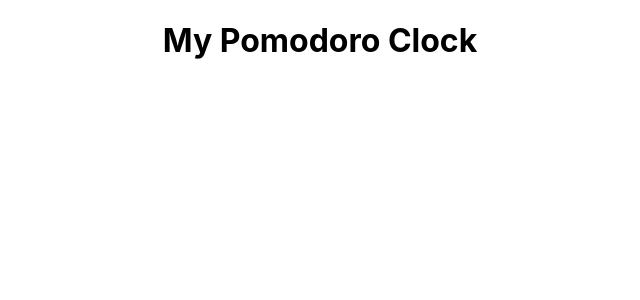
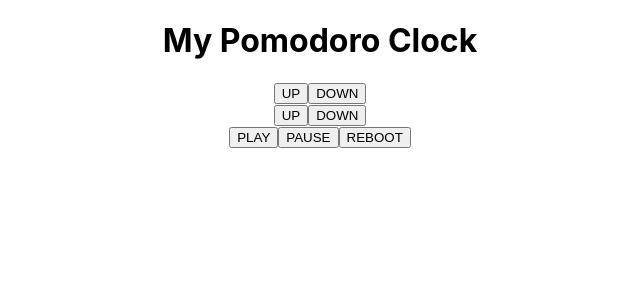
Before and after one commit to Jizga/Pomodoro-Clock, a React (Create React App) app: page / in a window 1280 px wide. Shown: the top 300 px of the page, without its empty margins (320-960 px from the left). Built offline with nearby package versions, Linux system fonts and the light colour scheme.

Commit message:
add buttons' structure

```diff
--- a/src/App.js
+++ b/src/App.js
@@ -1,6 +1,6 @@
 import React from "react";
+import Controller from "./Components/Controller";
 import Display from "./Components/Display";
-import Controller from "./Components/Controller";
 import Buttons from "./Components/Buttons";
 import "./App.css";
 
--- a/src/Components/Buttons.js
+++ b/src/Components/Buttons.js
@@ -1,9 +1,11 @@
 import React from 'react'
 
-export default function Buttons() {
+export default function Buttons(props) {
     return (
-        <div>
-
+        <div className="btns">
+            <button>PLAY</button>
+            <button>PAUSE</button>
+            <button>REBOOT</button>
         </div>
     )
 }
--- a/src/Components/Controller.js
+++ b/src/Components/Controller.js
@@ -1,9 +1,10 @@
 import React from 'react'
 
-export default function Controller() {
+export default function Controller(props) {
     return (
-        <div>
-
+        <div className="controller">
+            <button>UP</button>
+            <button>DOWN</button>
         </div>
     )
 }
--- a/src/Components/Display.js
+++ b/src/Components/Display.js
@@ -1,11 +1,5 @@
-const { createFactory } = require("react");
-
-import React from 'react'
+import React from "react";
 
 export default function Display() {
-    return (
-        <div>
-
-        </div>
-    )
+  return <div></div>;
 }
```
